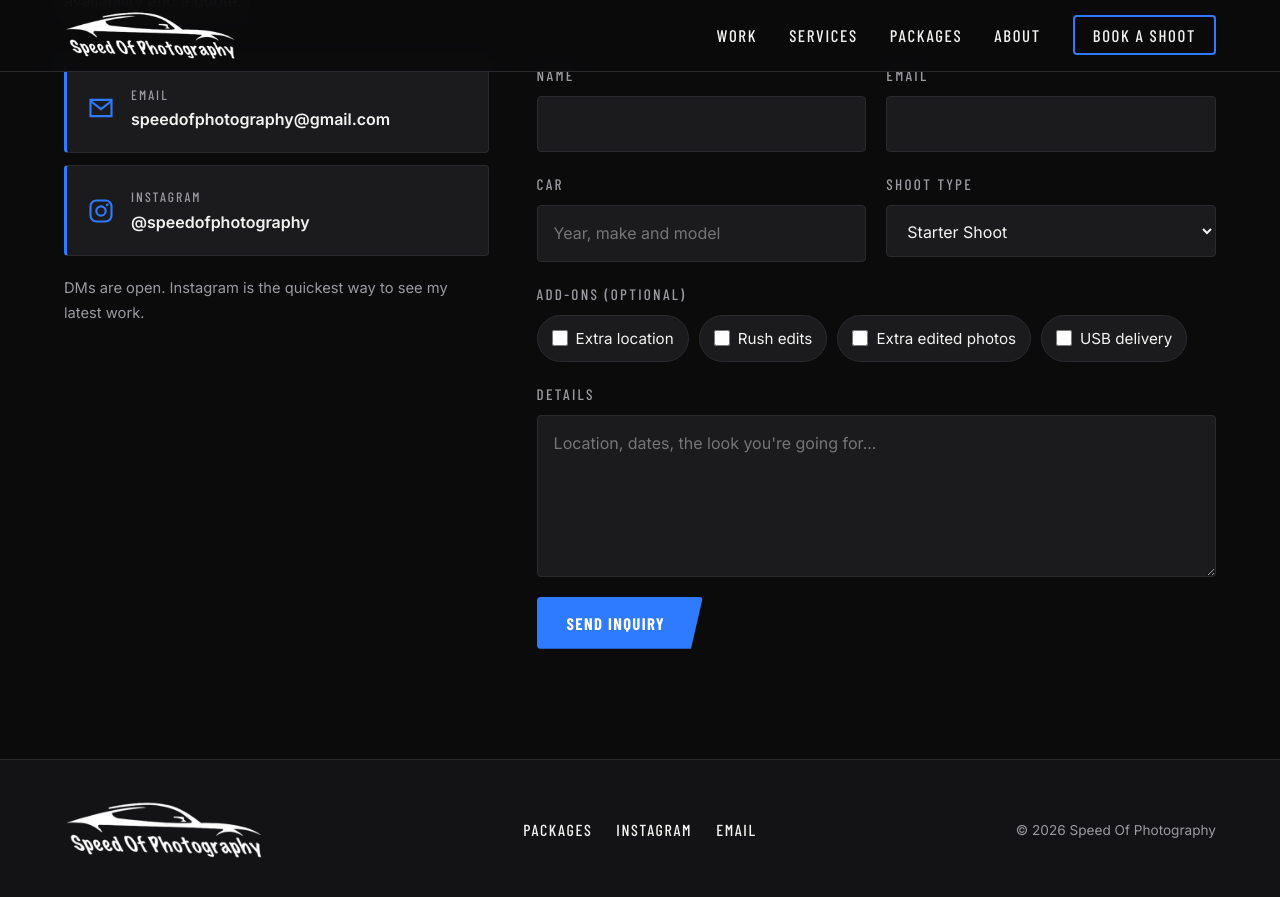
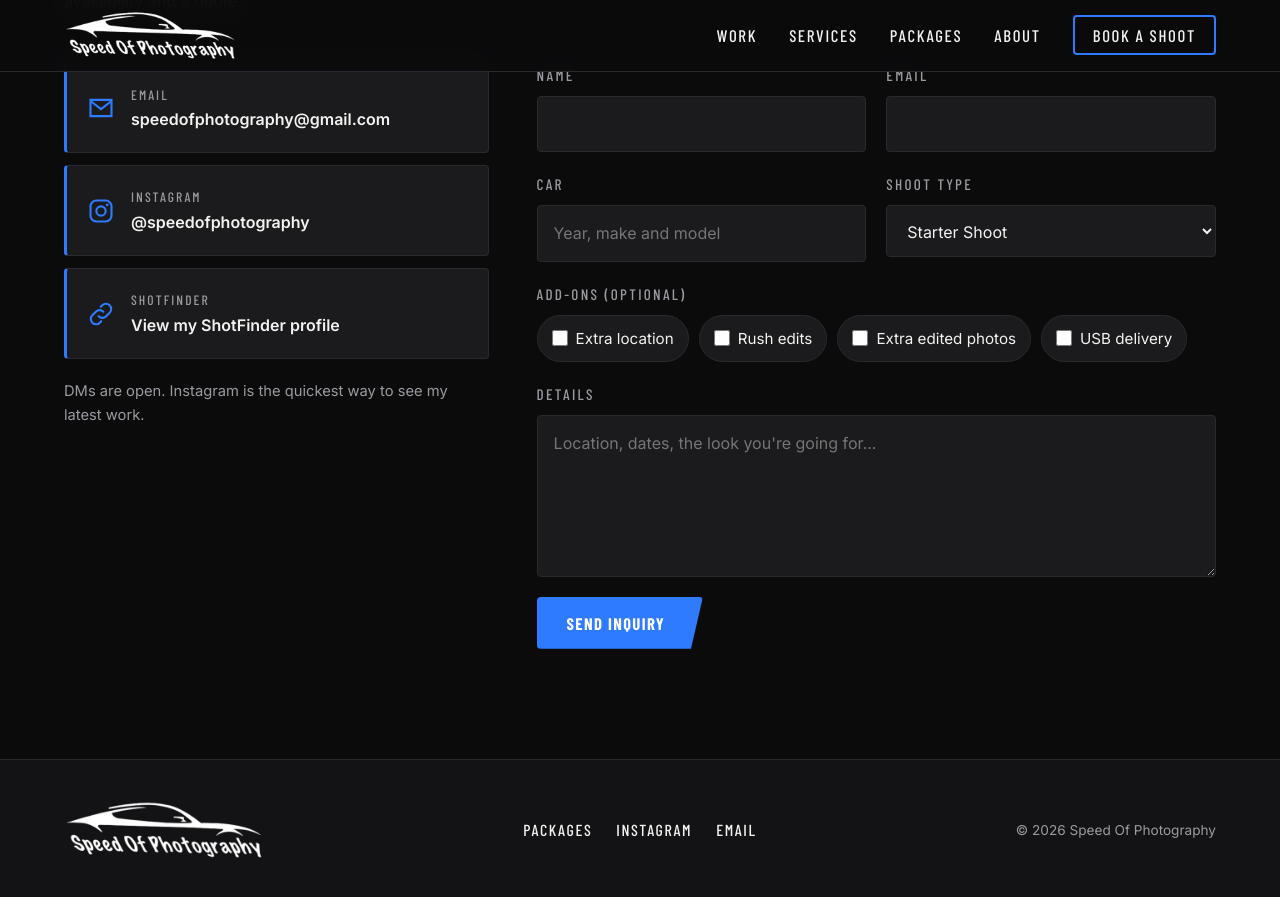
Before and after one commit to Mclaren97x/my-site, a Jekyll site: the page built from index.html, in a window 1280 px wide and 900 px high, scrolled down 5330 px. Shown: the top 897 px of the window. Built offline with Jekyll 4.4.1, drawn with Linux system fonts in a browser that asks for light colours; some web fonts are replaced.

Commit message:
Add ShotFinder profile link to the contact section (editable list of profile links)
Co-Authored-By: Claude Opus 5.5 <noreply@anthropic.com>

```diff
--- a/_data/content.yml
+++ b/_data/content.yml
@@ -106,6 +106,10 @@ contact:
   email: speedofphotography@gmail.com
   instagram_handle: '@speedofphotography'
   instagram_url: https://www.instagram.com/speedofphotography/
+  links:
+  - label: ShotFinder
+    text: View my ShotFinder profile
+    url: https://www.theshotfinder.com/photographers/jaxon-cathey
   note: DMs are open. Instagram is the quickest way to see my latest work.
   button: Send inquiry
   shoot_types:
--- a/index.html
+++ b/index.html
@@ -116,6 +116,15 @@ layout: default
             <strong>{{ c.contact.instagram_handle | escape }}</strong>
           </span>
         </a>
+        {%- for l in c.contact.links %}
+        <a class="contact-card" href="{{ l.url | escape }}" target="_blank" rel="noopener">
+          <svg viewBox="0 0 24 24" aria-hidden="true"><path d="M10 14a4.5 4.5 0 0 0 6.4 0l3-3a4.5 4.5 0 0 0-6.4-6.4l-1.2 1.2" fill="none" stroke="currentColor" stroke-width="1.8" stroke-linecap="round"/><path d="M14 10a4.5 4.5 0 0 0-6.4 0l-3 3a4.5 4.5 0 0 0 6.4 6.4l1.2-1.2" fill="none" stroke="currentColor" stroke-width="1.8" stroke-linecap="round"/></svg>
+          <span>
+            <small>{{ l.label | escape }}</small>
+            <strong>{{ l.text | escape }}</strong>
+          </span>
+        </a>
+        {%- endfor %}
         <p class="contact-note">{{ c.contact.note | escape }}</p>
       </div>
       <form class="contact-form" id="contact-form" data-email="{{ c.contact.email | escape }}">
```
Also changed, not shown: .pages.yml.
